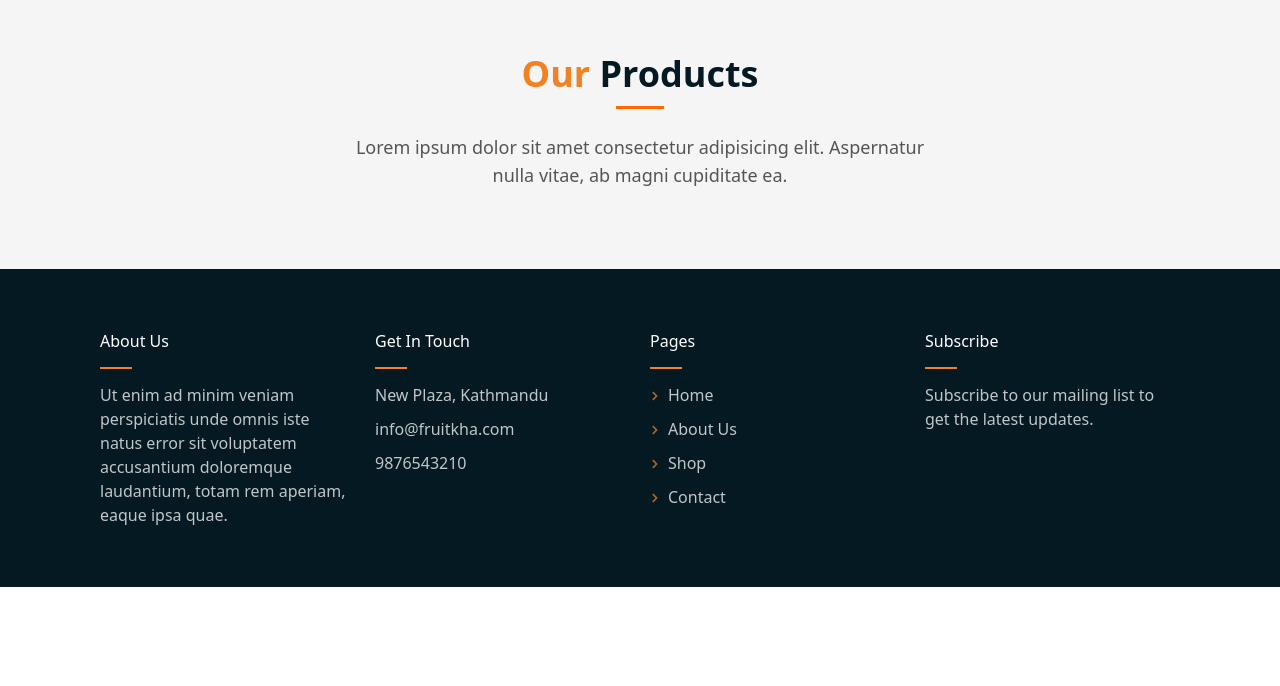
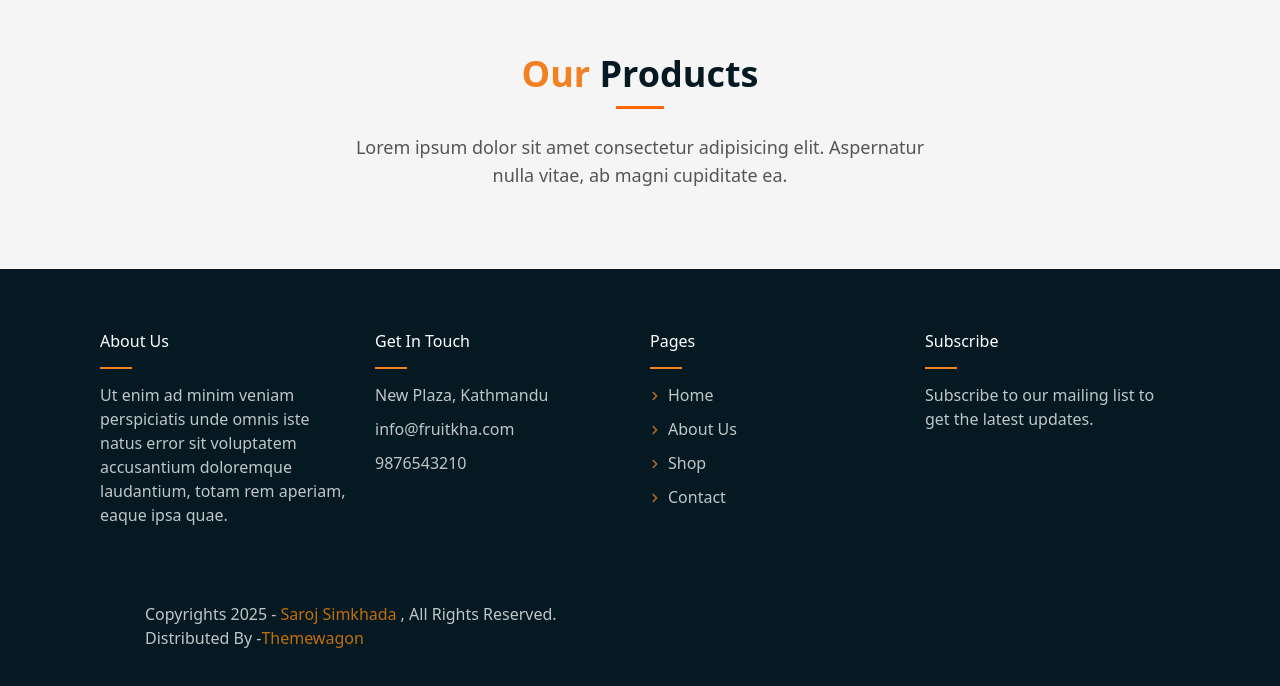
Before and after one commit to saroz-Xplore/router, a React (Vite) app: page / in a window 1280 px wide. Shown: the part 1051-1737 px from the top of the page. Before the commit the page ends 1638 px from the top, so only its background shows below. Built offline with nearby package versions, Linux system fonts and the light colour scheme.

Commit message:
copyright section

```diff
--- a/src/components/Footer.jsx
+++ b/src/components/Footer.jsx
@@ -100,8 +100,24 @@ const Footer = () => {
 
 
         </div>
+
+        {/* Copyright */}
+          <div class = "mt-[75px] ml-[145px] ">
+              <h1 className='opacity-75 flex gap-1'> Copyrights 2025 -
+                <div class = "text-orange-400">
+                <a href="https://www.carpro.com/hs-fs/hubfs/2023-Chevrolet-Corvette-Z06-credit-chevrolet.jpeg?width=1020&name=2023-Chevrolet-Corvette-Z06-credit-chevrolet.jpeg">Saroj Simkhada</a>
+                </div>
+                , All Rights Reserved.</h1>
+                <div class = "flex">
+              <p className='opacity-75'>Distributed By - </p>
+              <div class = "text-orange-400 opacity-75">
+              <a href="https://themewagon.com/">Themewagon</a>
+              </div>
+              </div>
+              </div>
       </footer>
     )
   }
 
+
   export default Footer
```
